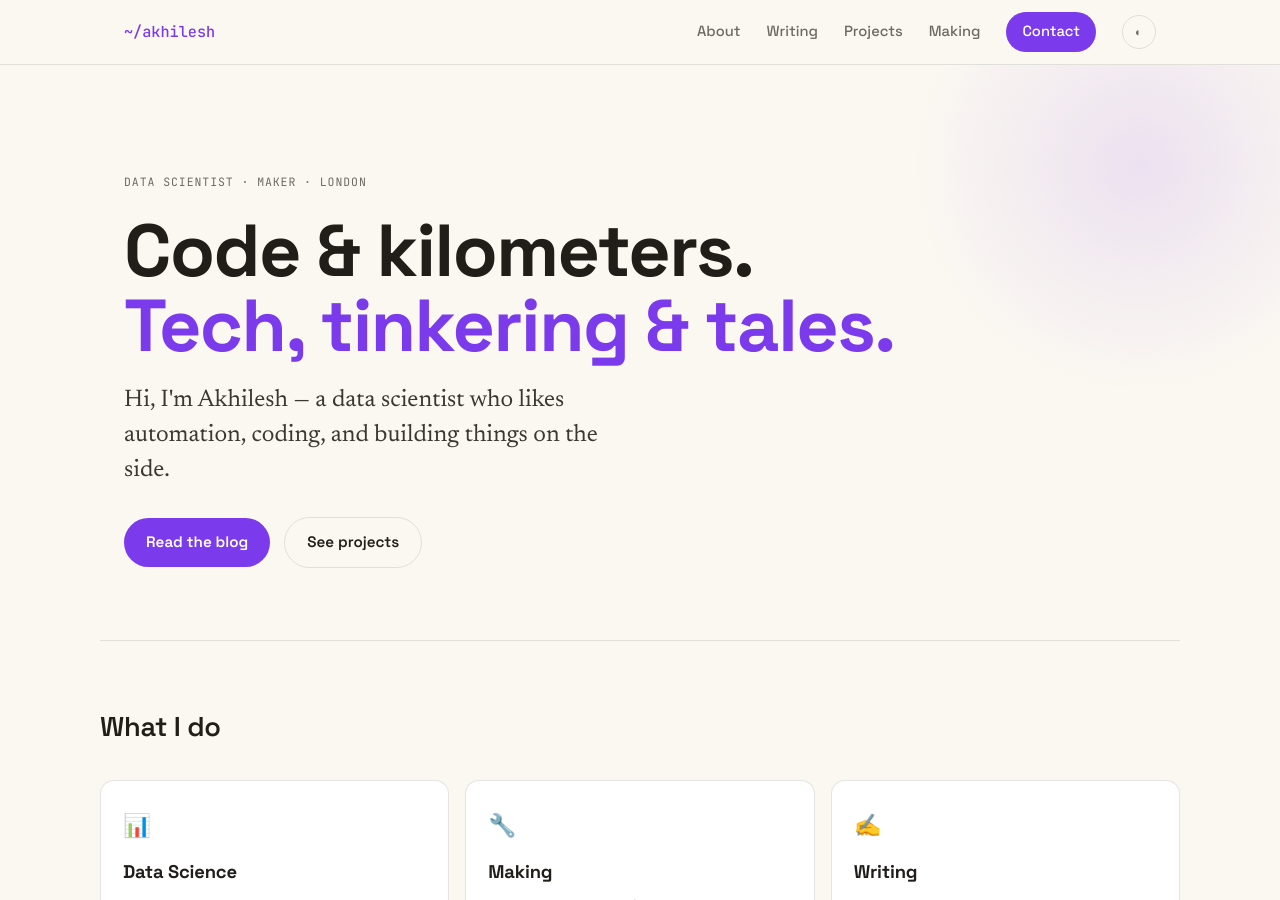
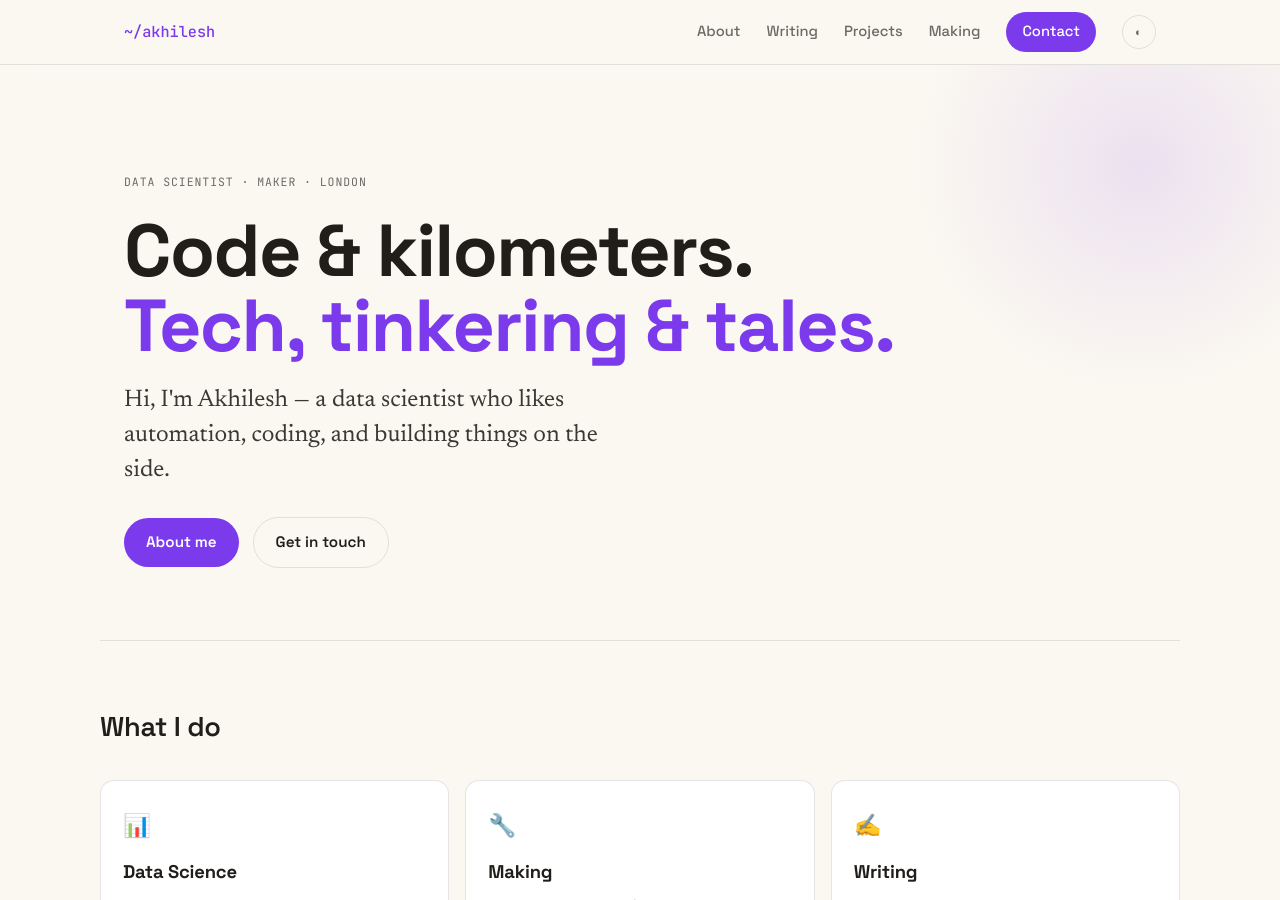
Before and after one commit to koulakhilesh/koulakhilesh.github.io, a Jekyll site: the page built from index.html, in a window 1280 px wide and 900 px high. Built offline with Jekyll 4.4.1, drawn with Linux system fonts in a browser that asks for light colours.

Commit message:
content: hero CTAs to About + Contact (launch-friendly, no facet overlap)

```diff
--- a/_includes/hero.html
+++ b/_includes/hero.html
@@ -5,8 +5,8 @@
     <h1 class="hero-h">Code &amp; kilometers.<br><span class="accent">{{ site.tagline }}</span></h1>
     <p class="hero-sub">Hi, I'm Akhilesh — a data scientist who likes automation, coding, and building things on the side.</p>
     <div class="hero-btns">
-      <a href="{{ '/writing/' | relative_url }}" class="btn btn-primary">Read the blog</a>
-      <a href="{{ '/projects/' | relative_url }}" class="btn btn-ghost">See projects</a>
+      <a href="{{ '/about/' | relative_url }}" class="btn btn-primary">About me</a>
+      <a href="{{ '/contact/' | relative_url }}" class="btn btn-ghost">Get in touch</a>
     </div>
   </div>
 </header>
```
